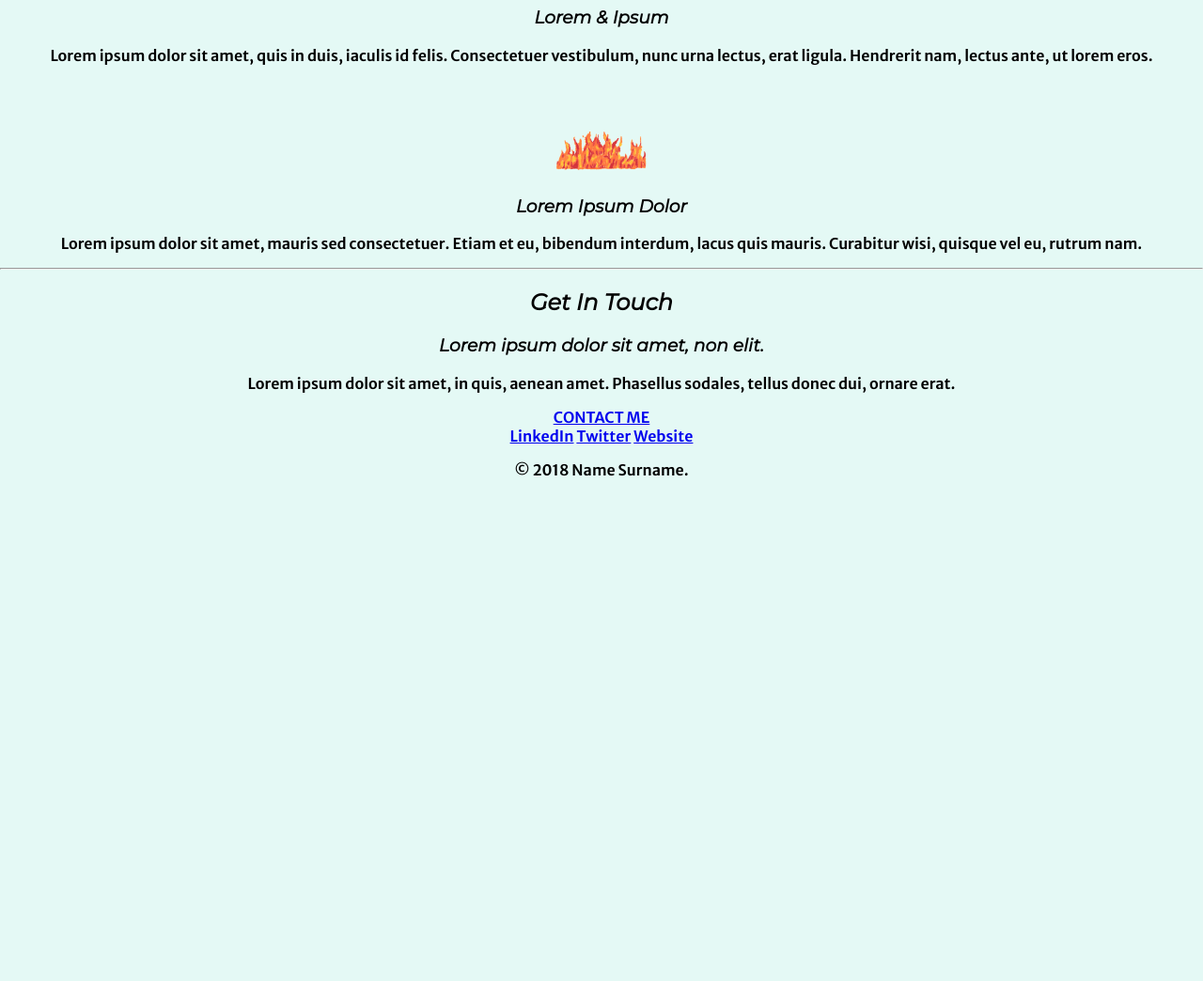
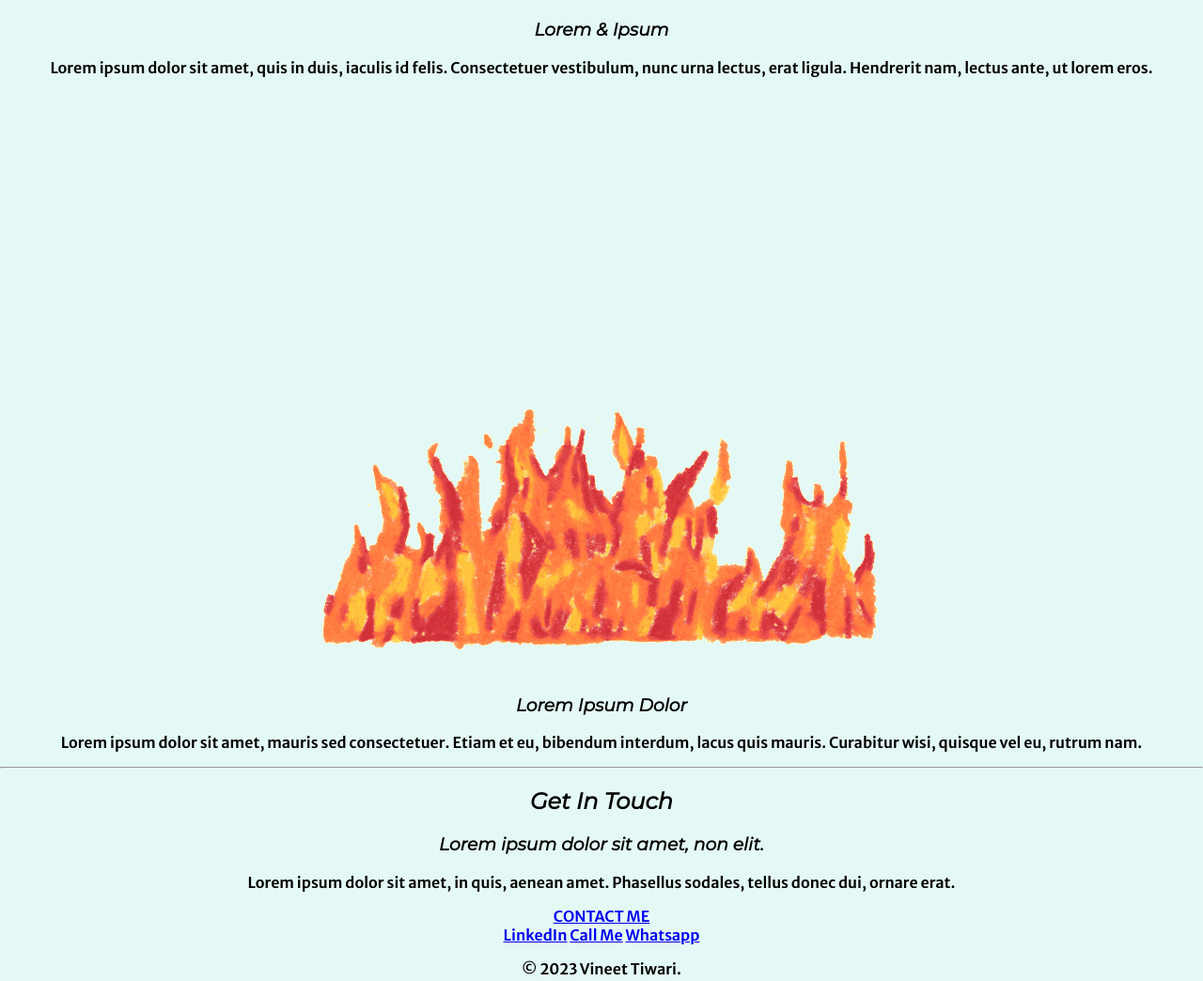
Before and after one commit to mAx-0711/Demo-Site, a plain HTML site: page index.html in a window 1280 px wide. Shown: the part 919-1963 px from the top of the page at 94% size. Before the commit the page ends 1445 px from the top, so only its background shows below. Drawn offline with Linux system fonts and the light colour scheme.

Commit message:
Update index.html

```diff
--- a/index.html
+++ b/index.html
@@ -12,7 +12,7 @@
       <div class="top-container">
         <img class="top-cloud" src="cloud.png" alt="cloud-image">
         <h1>I'm Vineet</h1>
-        <p>A programmer</p>
+        <h2>A programmer</h2>
         <img class="bottom-cloud" src="cloud.png" alt="cloud-image">
         <img class="mountain" src="mountain.png" alt="mountain-image">
       </div>
@@ -26,12 +26,12 @@
         <div class="skills">
           <h2>My Skills.</h2>
           <div class="skill-row">
-            <img class="" src="hacker.png" alt="">
+            <img class="hacker-img" src="hacker.png" alt="">
             <h3>Lorem & Ipsum</h3>
             <p>Lorem ipsum dolor sit amet, quis in duis, iaculis id felis. Consectetuer vestibulum, nunc urna lectus, erat ligula. Hendrerit nam, lectus ante, ut lorem eros.</p>
           </div>
           <div class="skill-row">
-            <img width="100px" src="giphy.gif" alt="GIF">
+            <img class="fire-img" src="giphy.gif" alt="GIF">
             <h3>Lorem Ipsum Dolor</h3>
             <p>Lorem ipsum dolor sit amet, mauris sed consectetuer. Etiam et eu, bibendum interdum, lacus quis mauris. Curabitur wisi, quisque vel eu, rutrum nam.</p>
           </div>
@@ -48,9 +48,9 @@
 
       <div class="bottom-container">
         <a class="footer-link" href="https://www.linkedin.com/">LinkedIn</a>
-        <a class="footer-link" href="https://twitter.com/">Twitter</a>
-        <a class="footer-link" href="https://www.appbrewery.co/">Website</a>
-        <p>© 2018 Name Surname.</p>
+        <a class="footer-link" href="tel:+917566891521">Call Me</a>
+        <a class="footer-link" href="https://wa.me/+917566891521">Whatsapp</a>
+        <p>© 2023 Vineet Tiwari.</p>
       </div>
 
   </body>
```
